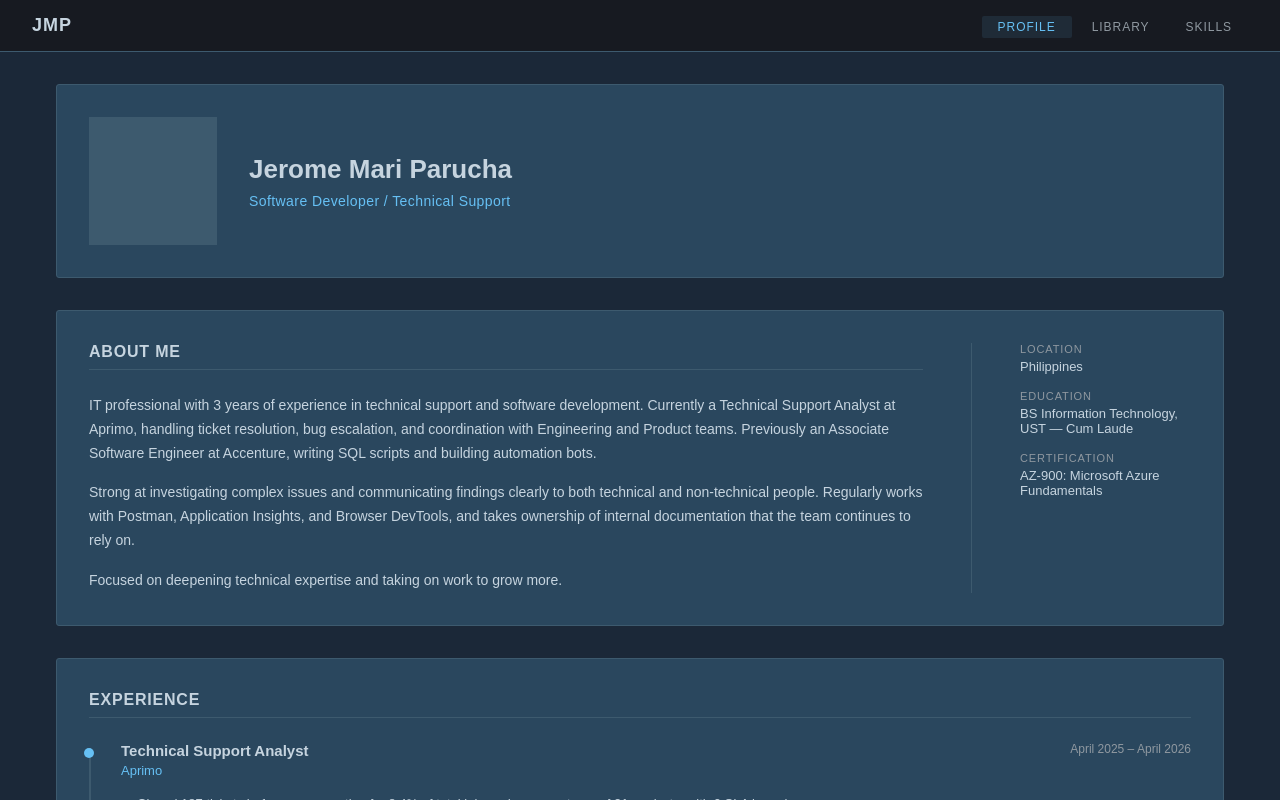
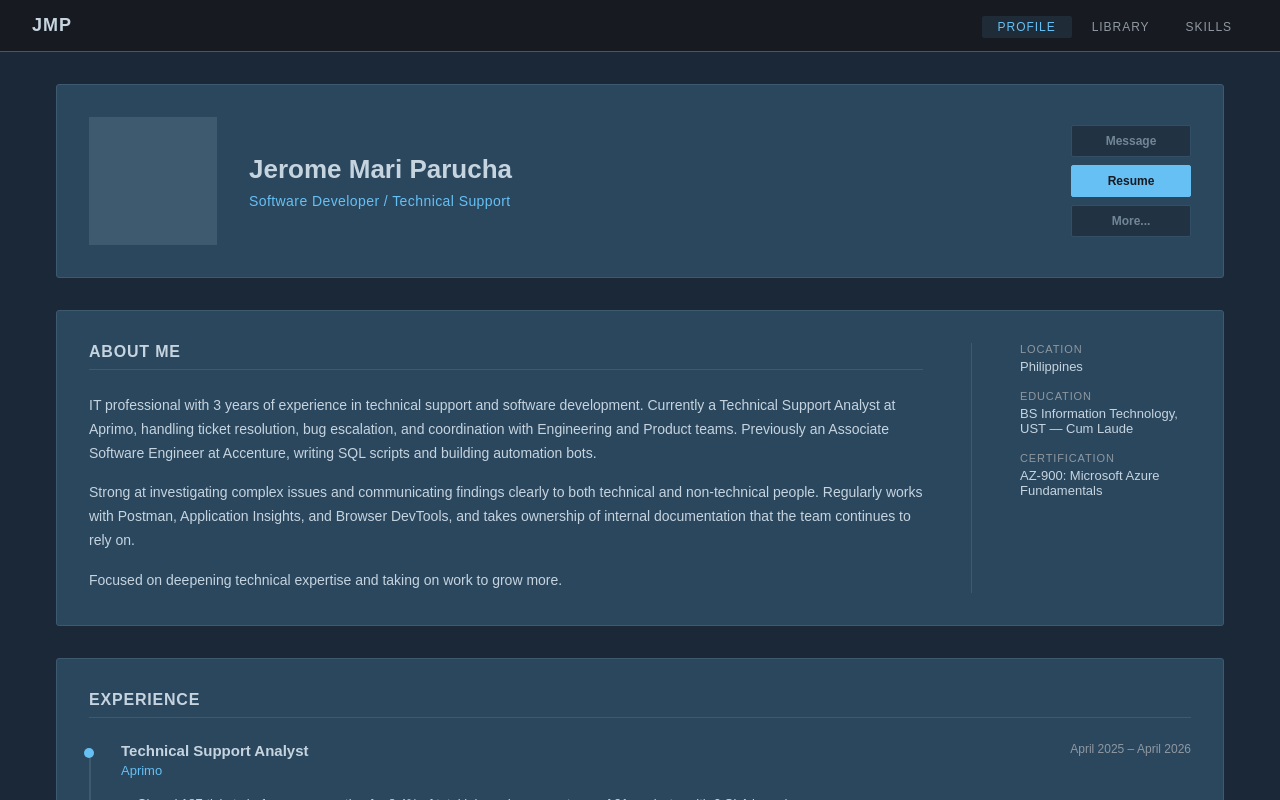
Before and after one commit to jerparucha/jmp-portfolio, an Angular app: page / in a window 1280 px wide. Shown: the top 800 px of the page. Built offline with nearby package versions, Linux system fonts and the light colour scheme.

Commit message:
feat: add resume viewer modal with URL sync (Closes #50)

```diff
--- a/src/app/components/hero/hero.html
+++ b/src/app/components/hero/hero.html
@@ -4,4 +4,38 @@
     <h1 class="hero__name">Jerome Mari Parucha</h1>
     <p class="hero__title">Software Developer / Technical Support</p>
   </div>
+  <div class="hero__actions">
+    <button class="hero__btn" disabled>Message</button>
+    <button class="hero__btn hero__btn--primary" (click)="openResume()">Resume</button>
+    <button class="hero__btn" disabled>More...</button>
+  </div>
 </section>
+
+@if (showResume()) {
+  <div class="resume-modal" (click)="closeResume()">
+    <div class="resume-modal__dialog" (click)="$event.stopPropagation()">
+      <div class="resume-modal__header">
+        <span class="resume-modal__title">Resume — Jerome Mari Parucha</span>
+        <a
+          class="resume-modal__download"
+          href="https://drive.google.com/uc?export=download&id=1KBZ19RzuWm9fZ726mQAh3uOo6vs1BH4t"
+          target="_blank"
+          rel="noopener"
+          title="Download"
+        >
+          <svg xmlns="http://www.w3.org/2000/svg" width="16" height="16" viewBox="0 0 24 24" fill="none" stroke="currentColor" stroke-width="2" stroke-linecap="round" stroke-linejoin="round">
+            <path d="M21 15v4a2 2 0 0 1-2 2H5a2 2 0 0 1-2-2v-4"/>
+            <polyline points="7 10 12 15 17 10"/>
+            <line x1="12" y1="15" x2="12" y2="3"/>
+          </svg>
+        </a>
+        <button class="resume-modal__close" (click)="closeResume()">✕</button>
+      </div>
+      <iframe
+        class="resume-modal__frame"
+        src="https://drive.google.com/file/d/1KBZ19RzuWm9fZ726mQAh3uOo6vs1BH4t/preview"
+        allow="autoplay"
+      ></iframe>
+    </div>
+  </div>
+}
--- a/src/app/components/hero/hero.scss
+++ b/src/app/components/hero/hero.scss
@@ -22,6 +22,10 @@
     flex-shrink: 0;
   }
 
+  &__info {
+    flex: 1;
+  }
+
   &__name {
     color: var(--color-text);
     font-size: 26px;
@@ -34,4 +38,126 @@
     font-size: 14px;
     letter-spacing: 0.03em;
   }
+
+  &__actions {
+    display: flex;
+    flex-direction: column;
+    gap: var(--spacing-sm);
+    flex-shrink: 0;
+
+    @media (max-width: 768px) {
+      flex-direction: row;
+      flex-wrap: wrap;
+    }
+  }
+
+  &__btn {
+    display: inline-block;
+    background-color: var(--color-bg-darker);
+    color: var(--color-text);
+    font-size: 12px;
+    font-weight: 600;
+    padding: var(--spacing-sm) var(--spacing-lg);
+    border-radius: 2px;
+    border: 1px solid var(--color-border);
+    text-decoration: none;
+    text-align: center;
+    cursor: pointer;
+    transition: border-color 0.15s ease, color 0.15s ease;
+    font-family: inherit;
+    min-width: 120px;
+
+    &:hover:not(:disabled) {
+      border-color: var(--color-accent);
+      color: var(--color-accent);
+    }
+
+    &:disabled {
+      opacity: 0.45;
+      cursor: default;
+    }
+
+    &--primary {
+      background-color: var(--color-accent);
+      color: var(--color-bg-darker);
+      border-color: var(--color-accent);
+
+      &:hover {
+        filter: brightness(1.1);
+        color: var(--color-bg-darker);
+      }
+    }
+  }
 }
+
+.resume-modal {
+  position: fixed;
+  inset: 0;
+  background-color: rgba(0, 0, 0, 0.75);
+  display: flex;
+  align-items: center;
+  justify-content: center;
+  z-index: 1000;
+  padding: var(--spacing-lg);
+
+  &__dialog {
+    background-color: var(--color-panel);
+    border: 1px solid var(--color-border);
+    border-radius: 3px;
+    display: flex;
+    flex-direction: column;
+    width: 100%;
+    max-width: 860px;
+    height: 90vh;
+    overflow: hidden;
+  }
+
+  &__header {
+    display: flex;
+    align-items: center;
+    gap: var(--spacing-md);
+    padding: var(--spacing-md) var(--spacing-lg);
+    border-bottom: 1px solid var(--color-border);
+    flex-shrink: 0;
+  }
+
+  &__title {
+    color: var(--color-text);
+    font-size: 13px;
+    font-weight: 600;
+    flex: 1;
+  }
+
+  &__download {
+    display: flex;
+    align-items: center;
+    color: var(--color-text-muted);
+    transition: color 0.15s ease;
+
+    &:hover {
+      color: var(--color-accent);
+    }
+  }
+
+  &__close {
+    background: none;
+    border: none;
+    color: var(--color-text-muted);
+    font-size: 16px;
+    cursor: pointer;
+    padding: 0;
+    line-height: 1;
+    font-family: inherit;
+    transition: color 0.15s ease;
+
+    &:hover {
+      color: var(--color-text);
+    }
+  }
+
+  &__frame {
+    flex: 1;
+    width: 100%;
+    border: none;
+  }
+}
--- a/src/app/components/hero/hero.ts
+++ b/src/app/components/hero/hero.ts
@@ -1,8 +1,23 @@
-import { Component } from '@angular/core';
+import { Component, signal } from '@angular/core';
+import { Location } from '@angular/common';
 
 @Component({
   selector: 'app-hero',
   templateUrl: './hero.html',
   styleUrl: './hero.scss',
 })
-export class HeroComponent {}
+export class HeroComponent {
+  showResume = signal(false);
+
+  constructor(private location: Location) {}
+
+  openResume() {
+    this.showResume.set(true);
+    this.location.go('/resume');
+  }
+
+  closeResume() {
+    this.showResume.set(false);
+    this.location.go('/');
+  }
+}
```
